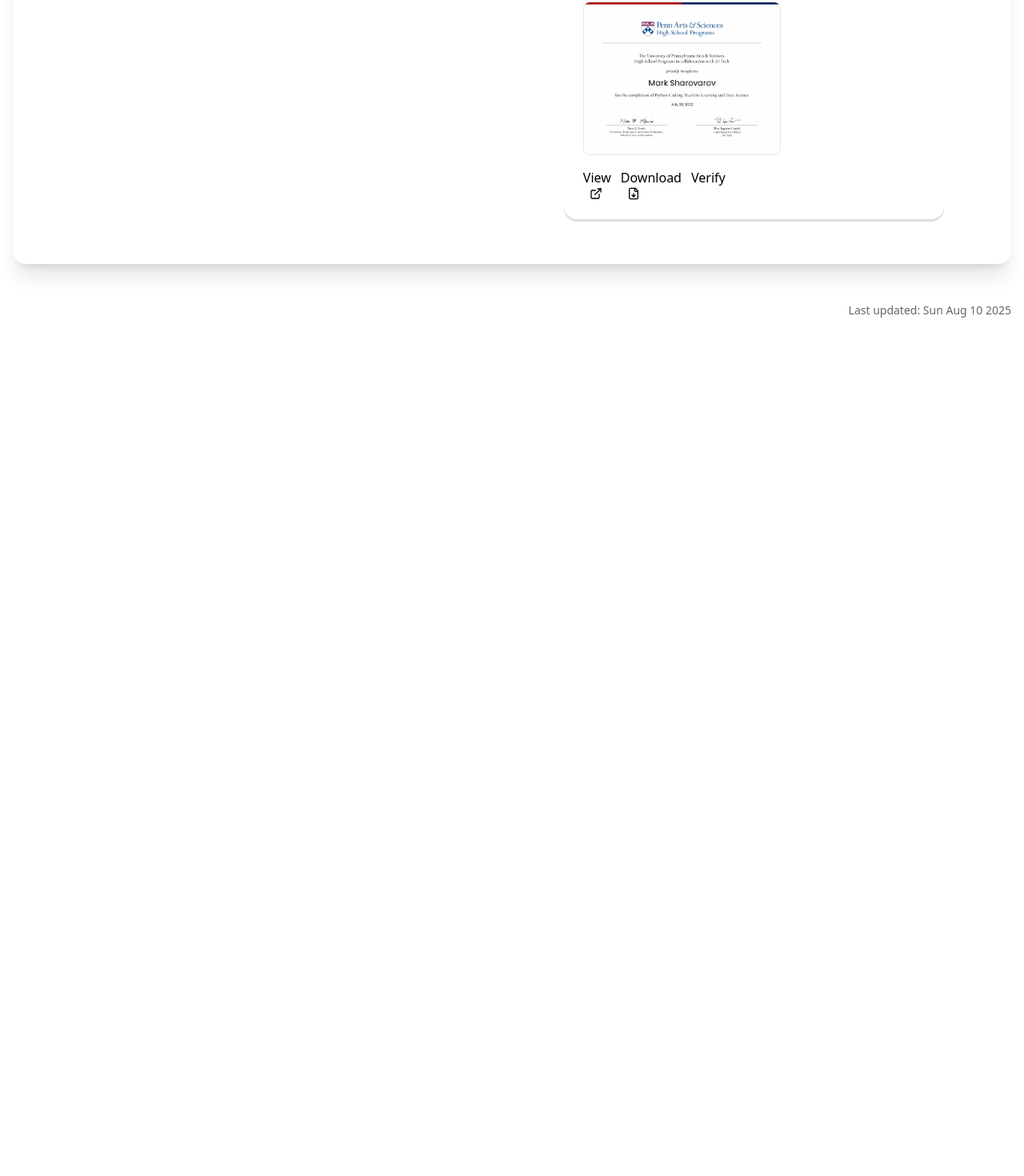
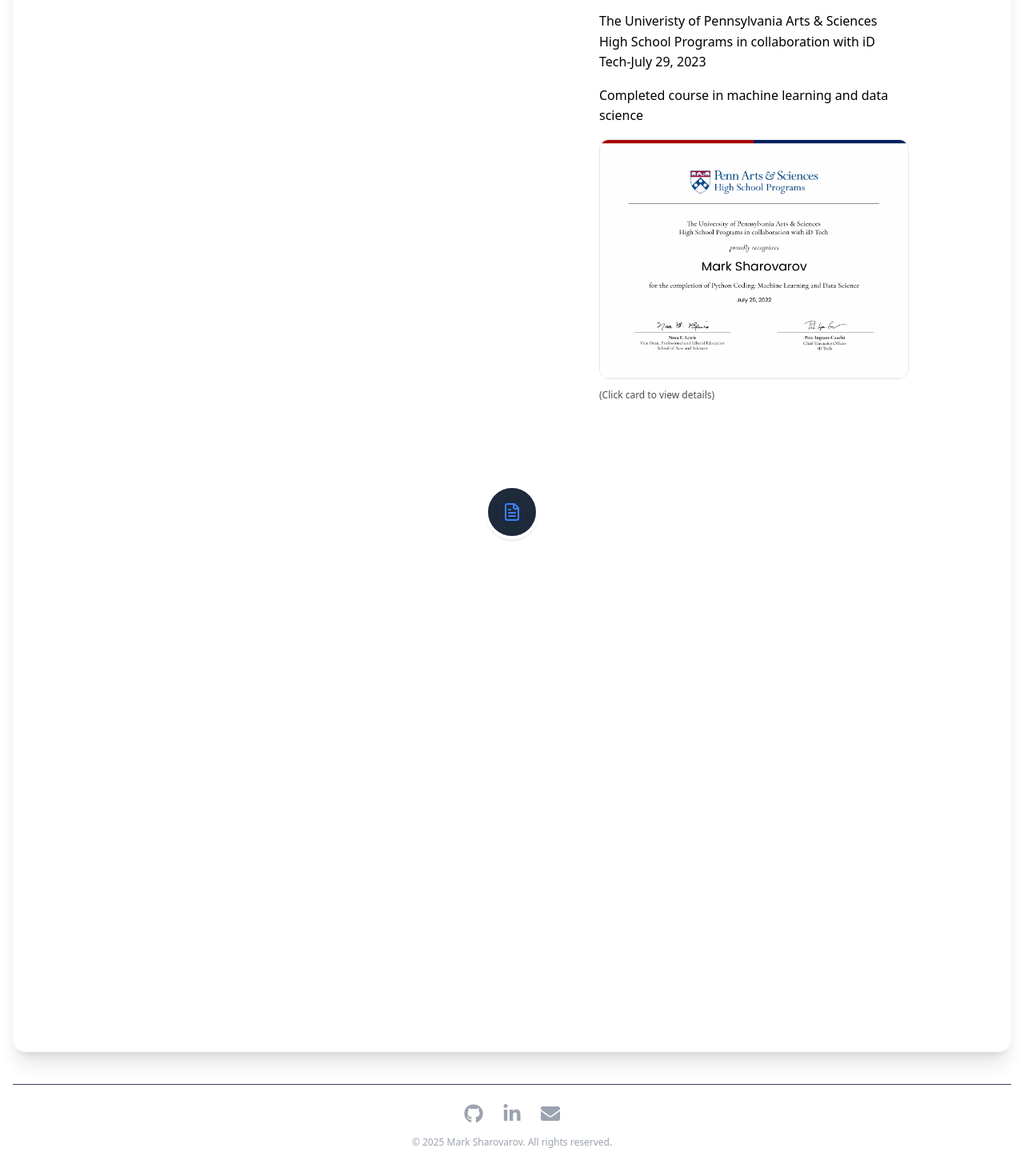
Before and after one commit to MUS1C17/certificates-timeline, a React (Vite) app: page / in a window 1280 px wide. Shown: the part 900-2370 px from the top of the page at 80% size. Before the commit the page ends 1338 px from the top, so only its background shows below. Built offline with nearby package versions, Linux system fonts and the light colour scheme.

Commit message:
Added modal and fixed hover over bugs

```diff
--- a/package.json
+++ b/package.json
@@ -16,6 +16,7 @@
     "prop-types": "^15.8.1",
     "react": "^19.1.1",
     "react-dom": "^19.1.1",
+    "react-icons": "^5.5.0",
     "react-vertical-timeline-component": "^3.5.3"
   },
   "devDependencies": {
--- /dev/null
+++ b/src/components/Footer.tsx
@@ -0,0 +1,36 @@
+import { FaGithub, FaLinkedinIn, FaEnvelope } from "react-icons/fa";
+
+export default function Footer() {
+    return (
+        <footer className="mt-10 border-t border-gray-700 py-6 text-center text-sm text-gray-400">
+            <div className="flex justify-center gap-6 text-2xl">
+                <a
+                href="https://github.com/MUS1C17"
+                target="_blank"
+                rel="noopener noreferrer"
+                className="hover:text-white transition-colors"
+                title="Github"
+                >
+                    <FaGithub />
+                </a>
+                <a
+                href="https://www.linkedin.com/in/mark-sharovarov-b70492291/"
+                target="_blank"
+                rel="noopener noreferrer"
+                className="hover:text-white transition-colors"
+                title="LinkedIn"
+                >
+                    <FaLinkedinIn />
+                </a>
+                <a
+                href="mailto:marksharovarov@gmail.com"
+                className="hover:text-white transition-colors"
+                title="Email"
+                >
+                    <FaEnvelope />
+                </a>
+            </div>
+            <p className="mt-4 text-xs">&copy; {new Date().getFullYear()} Mark Sharovarov. All rights reserved.</p>
+        </footer>
+    )
+}
--- a/src/components/TimelineView.tsx
+++ b/src/components/TimelineView.tsx
@@ -1,23 +1,59 @@
 import { VerticalTimeline, VerticalTimelineElement } from "react-vertical-timeline-component";
-import "react-vertical-timeline-component/style.min.css"; // library styles
+import "react-vertical-timeline-component/style.min.css";
 import type { Certificate } from "../data/certificates";
-import { FileDown, FileText, Image as ImageIcon, ExternalLink } from "lucide-react";
+import { FileDown, FileText, Image as ImageIcon, ExternalLink, X } from "lucide-react";
 import type { CSSProperties } from "react";
+import { useEffect, useState } from "react";
+import { motion, AnimatePresence } from "framer-motion";
+
+const backdropVariants = {
+  hidden: { opacity: 0, transitionEnd: { pointerEvents: "none" as const } },
+  show:   { opacity: 1, transitionEnd: { pointerEvents: "auto" as const } },
+};
+
+const modalVariants = {
+  hidden: { opacity: 0, scale: 0.98, transitionEnd: { pointerEvents: "none" as const } },
+  show:   { opacity: 1, scale: 1,     transitionEnd: { pointerEvents: "auto" as const } },
+};
 
 type Props = {
   items: Certificate[];
 };
 
 
+
+
 function formatDate(iso: string): string {
-    const[y, m, d] = iso.split("-");
-    return `${y}-${m}-${d}`;
+    const [y, m, d] = iso.split("-").map(Number);
+    const date = new Date(y, m - 1, d);
+    return date.toLocaleDateString("en-US", {year: "numeric",month: "long",day: "numeric"});
 }
 
 export default function TimelineView({ items }: Props) {
     const sorted = [...items].sort((a,b) => b.date.localeCompare(a.date));
+    const [selected, setSelected] = useState<Certificate | null>(null);
+    const [ready, setReady] = useState(false);
+
+    const closeModal = () => {
+        setReady(false);
+        requestAnimationFrame(() => setSelected(null));
+    };
+
+    // Lock background scroll when modal open, and add ESC to close
+    useEffect(() => {
+        //const onKey = (e: KeyboardEvent) => e.key === "Escape" && setSelected(null);
+        if (selected) {
+            document.body.style.overflow = "hidden";
+            const t = setTimeout(() => setReady(true), 250);
+            return () => {
+                clearTimeout(t);
+                setReady (false);
+            };
+        }
+    }, [selected]);
 
     return(
+        <>
             <VerticalTimeline animate={true}>
                 {sorted.map((cert) => {
                     const icon = cert.assetType === "pdf" ? <FileText /> : <ImageIcon />;
@@ -28,13 +64,11 @@
                             background: "#1e293b", // solid background same as site
                             color: "#3b82f6",       // PDF blue
                             zIndex: 2,              // above the line
-                        position: "relative"
                         }
                         : {
                             background: "#1e293b",
                             color: "#10b981",       // image green
                             zIndex: 2,
-                        position: "relative"
                         };
 
                     return (
@@ -45,11 +79,32 @@
                         contentStyle={{
                             background: "hsl(var(--b1))",
                             color: "hsl(var(--bc))",
-                        boxShadow: "0 10px 15px -3px rgb(0 0 0, 0.1)",
+                            boxShadow: "none",
                             borderRadius: "1rem",
+                            border: "1px solid hsl(var(--b3))"
                         }}
                         contentArrowStyle={{borderRight: "7px solid hsl(var(--b1))"}}
                         date={formatDate(cert.date)}
+                        >
+                            <motion.article
+                            layoutId={`card-${cert.id}`}
+                            onClick={() => setSelected(cert)}
+                            role="button"
+                            tabIndex={0}
+                            onKeyDown={(e) => (e.key === "Enter" || e.key === " ") && setSelected(cert)}
+                            whileHover={{scale: 1.2}}
+                            transition={{type: "spring", stiffness: 380, damping: 28}}
+                            className="
+                            group
+                            rounded-2xl
+                            bg-base-100/90
+                            outline outline-2 outline-white
+                            p-5
+                            shadow-sm
+                            transition-transform duration-200 ease-out
+                            hover:shadow-lg
+                            will-change-transform
+                            "
                             >
                                 <h3 className="card-title text-xl">{cert.title}</h3>
                                 <p className="text-sm text-base-content/70">
@@ -58,50 +113,106 @@
                                     <span>{formatDate(cert.date)}</span>
                                 </p>
 
-                        {cert.description && <p className="mt-2">{cert.description}</p>}
+                                {cert.description && <p className="mt-2 line-clamp-2">{cert.description}</p>}
 
-                        {cert.thumbUrl && (
-                            <div className="mt-3">
-                                <img
-                                    src={cert.thumbUrl}
+                                {(cert.thumbUrl || cert.assetType === "image") && (
+                                    <motion.img
+                                    src={cert.thumbUrl ?? cert.assetUrl}
                                     alt={`${cert.title} thumbnail`}
-                                    className="rounded-lg border border-base-300 max-h-48"
+                                    className="mt-4 rounded-xl border border-base-300 w-full h-auto transition-transform duration-200 group-hover:scale-[1.02]"
+                                    draggable="false"
                                     />
+                                )}
+                                <div className="mt-3 text-xs opacity-70">(Click card to view details)</div>
+                                </motion.article>
+                            </VerticalTimelineElement>
+                        );
+                    })}
+            </VerticalTimeline>
+            {/* MODAL (animated) */}
+            <AnimatePresence mode="wait" initial={false} onExitComplete={() => {document.body.style.overflow=""}}>
+                {selected && (
+                    <>
+                        {/* Backdrop */}
+                        <motion.div
+                        className="fixed inset-0 bg-black/50 z-40"
+                        initial="hidden"
+                        animate="show"
+                        variants={backdropVariants}
+                        exit="hidden"
+                        onClick={() => closeModal()}
+                        />
+                        {/* Morphing container — same layoutId as the card */}
+                        <motion.div
+                        layoutId={`card-${selected.id}`}
+                        className="fixed z-50 inset-3 md:inset-14 lg:inset-20
+                        rounded-2xl bg-base-100 border border-base-300 shadow-xl p-5 overflow-auto"
+                        role="dialog"
+                        variants={modalVariants}
+                        initial="hidden"
+                        animate="show"
+                        aria-modal="true"
+                        aria-labelledby={`modal-title-${selected.id}`}
+                        onClick={(e) => e.stopPropagation()}
+                        >
+                            {/* HEADER */}
+                            <div className="flex justify-between items-start gap-4 mb-3">
+                                <div>
+                                    <h3 id={`modal-title-${selected.id}`} className="text-2xl font-bold">
+                                        {selected.title}
+                                    </h3>
+                                    <p className="text-sm text-base-content/70">
+                                        <span className="font-medium text-base-content">{selected.issuer}</span>
+                                    </p>
                                 </div>
+                                {/* date badge */}
+                                <div className="shrink-0 flex items-center gap-2">
+                                    <span className="inline-block rounded-full bg-base-200 px-3 py-1 text-sm text-base-content/70">
+                                        {formatDate(selected.date)}
+                                    </span>
+
+                                    <button className="btn btn-sm" onClick={closeModal} aria-label="Close">
+                                        <X className = "w-4 h-4" />
+                                    </button>
+                                </div>
+                            </div>
+                            <div className="grid grid-cols-1 md:grid-cols-2 gap-6 items-start">
+                                <div className="spacy-y-4 max-h-[75vh] overflow-auto pr-2">
+                                    {selected.description && (
+                                        <p className="text-base leading-relaxed">{selected.description}</p>
                                     )}
-
-                        <div className="card-actions mt-4 flex flex-wrap gap-3">
-                            {/* View: for now, just open in a new tab; later we’ll replace with a modal */}
-                            <a
-                            href={cert.assetUrl}
-                            target="_blank"
-                            rel="noreferrer"
-                            className="btn btn-outline btn-sm"
-                            title="Open"
-                            >
-                                View <ExternalLink className="ml-2 h-4 w-4" />
+                                </div>
+                                <div className="flex flex-col items-center md:items-end gap-3">
+                                    {selected.assetType === "pdf" ? (
+                                        <img  src={selected.thumbUrl} alt={`${selected.title} preview`}
+                                        className="max-h-[70vh] w-auto rounded-xl border border-base-300" draggable={false} loading="eager"
+                                        />
+                                    ):(
+                                    <motion.img initial={{ opacity: 0 }} animate={{ opacity: 1 }} src={selected.assetUrl}
+                                        alt={selected.title}
+                                        className="max-h-[70vh] w-auto rounded-xl border border-base-300"
+                                        draggable={false}
+                                    />
+                                    )}
+                                    <div className="mt-2 flex w-full md:justify-end gap-3">
+                                        <a href={selected.assetUrl} target="_blank" rel="noreferrer" className="btn btn-outline btn-sm" title="Open original">
+                                            View
                                         </a>
-
-                            <a href={cert.assetUrl} download className="btn btn-primary btn-sm" title="Download original">
-                                Download <FileDown className="ml-2 h-4 w-4" />
+                                        <a href={selected.assetUrl} download className="btn btn-primary btn-sm" title="Download original">
+                                            Download
                                         </a>
-
-                            {cert.verifyUrl && (
-                                <a
-                                href={cert.verifyUrl}
-                                target="_blank"
-                                rel="noreferrer"
-                                className="link link-primary"
-                                title="Verify certificate"
-                                >
+                                        {selected.verifyUrl && (
+                                            <a href={selected.verifyUrl} target="_blank" rel="noreferrer" className="btn btn-ghost btn-sm" title="Verify certificate">
                                             Verify
                                             </a>
                                         )}
                                     </div>
-                    </VerticalTimelineElement>
-                )
-            })}
-
-        </VerticalTimeline>
+                                </div>
+                            </div>
+                        </motion.div>
+                    </>
+                )}
+            </AnimatePresence>
+        </>
     )
 }
--- a/src/data/certificates.ts
+++ b/src/data/certificates.ts
@@ -17,7 +17,7 @@
     id: "ibm-data-analyst",
     title: "IBM Data Analyst",
     issuer: "Coursera",
-    date: "2023-09-13",
+    date: "2025-09-13",
     assetType: "pdf",
     assetUrl: "/public/assets/certificates/ibm-data-analyst.pdf",
     thumbUrl: "/public/assets/certificates/ibm-data-analyst.png",
@@ -29,7 +29,18 @@
     title: "Python Coding: Machine Learning and Data Science",
     issuer: "The Univeristy of Pennsylvania Arts & Sciences High School Programs in collaboration with iD Tech",
     date: "2023-07-29",
-    assetType: "image",
+    assetType: "pdf",
+    assetUrl: "/public/assets/certificates/id-tech-machine-learning-and-data-science.pdf",
+    thumbUrl: "/public/assets/certificates/id-tech-machine-learning-and-data-science.png",
+    verifyUrl: "https://images.credential.net/embed/02ybwvtu_1743533401973.png",
+    description: "Completed course in machine learning and data science",
+},
+{
+    id: "idtech-m1l",
+    title: "Python Coding: Machine Learning and Data Science",
+    issuer: "The Univeristy of Pennsylvania Arts & Sciences High School Programs in collaboration with iD Tech",
+    date: "2023-07-29",
+    assetType: "pdf",
     assetUrl: "/public/assets/certificates/id-tech-machine-learning-and-data-science.pdf",
     thumbUrl: "/public/assets/certificates/id-tech-machine-learning-and-data-science.png",
     verifyUrl: "https://images.credential.net/embed/02ybwvtu_1743533401973.png",
--- a/src/pages/Home.tsx
+++ b/src/pages/Home.tsx
@@ -1,5 +1,6 @@
 import { certificates } from "../data/certificates";
 import TimelineView from "../components/TimelineView";
+import Footer from "../components/Footer.tsx"
 
 export default function Home() {
     return (
@@ -13,9 +14,7 @@
                 <TimelineView items={certificates} />
             </section>
 
-            <footer className="mt-12 text-sm opacity-60 text-right">
-                Last updated: {new Date().toDateString()}
-            </footer>
+            <Footer />
         </main>
     );
 }
```
Also changed, not shown: src/components/Portal.tsx (added, +8 -0 lines), 1 other file (tests, documents, lock files or other folders). Lines whose indentation alone changed are shown as unchanged.
